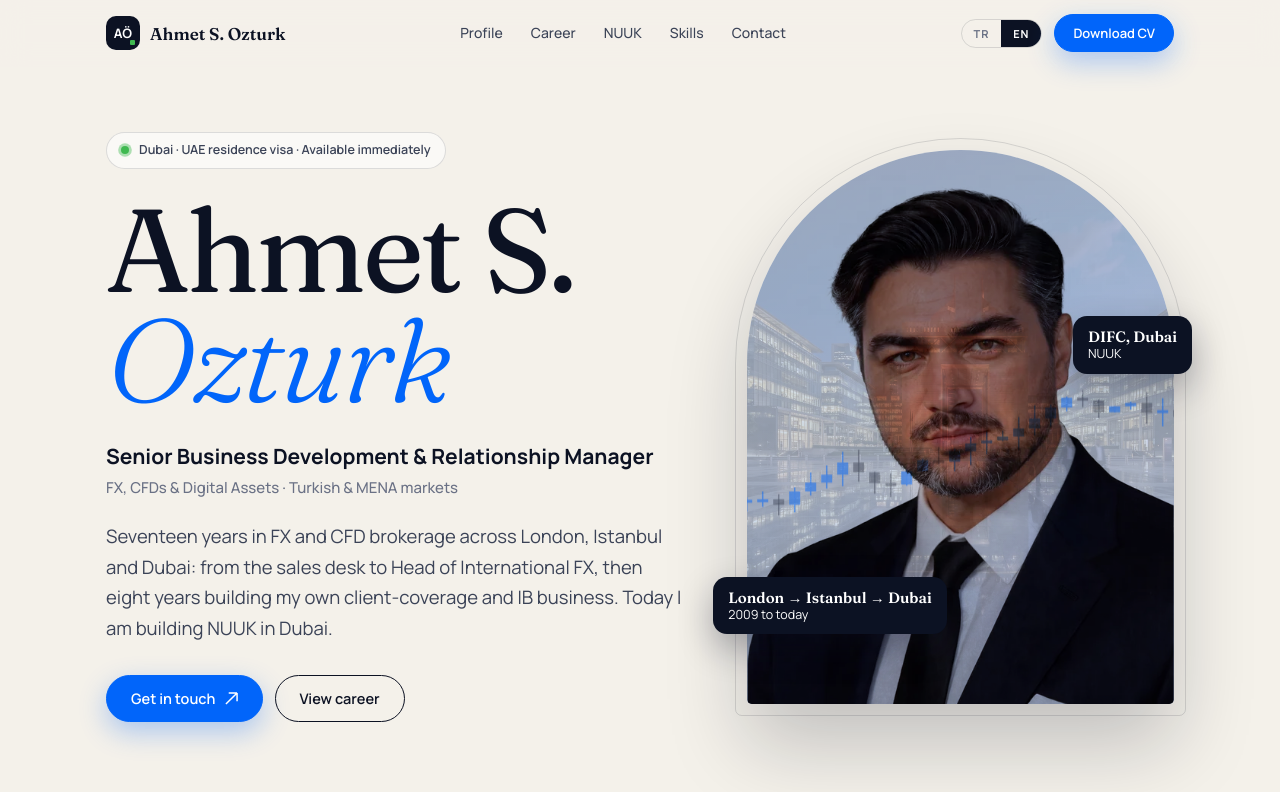
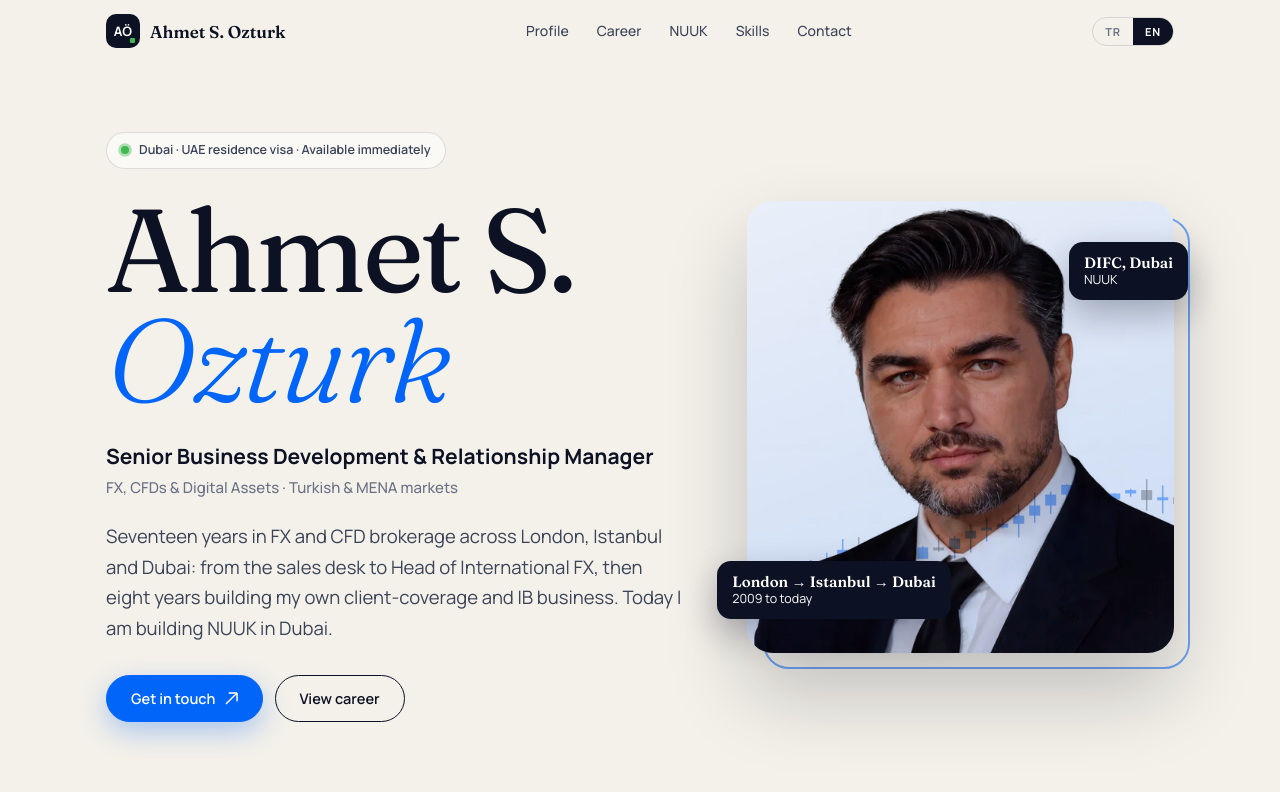
Before and after one commit to ahmetsozt/Ahmetsozturk, a plain HTML site: page index.html in a window 1280 px wide. Shown: the top 792 px of the page. Drawn offline with Linux system fonts and the light colour scheme.

Commit message:
feat: square portrait frame, remove public CV download
Co-Authored-By: Claude Sonnet 5.5 <noreply@anthropic.com>

```diff
--- a/assets/css/site.css
+++ b/assets/css/site.css
@@ -57,15 +57,15 @@ h1 em{font-style:italic;font-weight:300;color:var(--blue)}
 .lead{font-size:clamp(16px,1.6vw,18.5px);color:var(--ink-2);max-width:54ch;margin-bottom:32px}
 .cta{display:flex;flex-wrap:wrap;gap:12px}
 
-.arch{position:relative;justify-self:end;width:min(100%,430px);aspect-ratio:4/5.2}
-.arch-clip{position:absolute;inset:0;border-radius:999px 999px 22px 22px;overflow:hidden;background:linear-gradient(180deg,#dfe8f7,#c5d6f2);box-shadow:0 40px 80px rgb(12 18 35 / .22)}
+.arch{position:relative;justify-self:end;width:min(100%,430px);aspect-ratio:1/1.06}
+.arch-clip{position:absolute;inset:0;border-radius:26px;overflow:hidden;background:linear-gradient(160deg,#e9eff9,#c9d9f3);box-shadow:0 40px 80px rgb(12 18 35 / .22)}
 .arch-clip img.bg{position:absolute;inset:0;width:100%;height:100%;object-fit:cover;opacity:.32;mix-blend-mode:multiply;filter:saturate(.7)}
-.arch-clip canvas{position:absolute;inset:0;width:100%;height:100%;opacity:.55}
-.arch-clip img.me{position:absolute;left:50%;bottom:0;width:100%;height:auto;transform:translateX(-50%);mix-blend-mode:multiply}
-.arch-ring{position:absolute;inset:-12px;border:1px solid var(--line);border-radius:999px 999px 30px 30px;pointer-events:none}
+.arch-clip canvas{position:absolute;left:0;bottom:0;width:100%;height:42%;opacity:.5}
+.arch-clip img.me{position:absolute;inset:0;width:100%;height:100%;object-fit:cover;object-position:50% 8%;mix-blend-mode:multiply}
+.arch-ring{position:absolute;inset:0;transform:translate(16px,16px);border:2px solid var(--blue);border-radius:26px;opacity:.55;pointer-events:none}
 .tag{position:absolute;z-index:2;background:var(--ink);color:#fff;border-radius:14px;padding:11px 15px;font-size:12.5px;line-height:1.35;box-shadow:0 14px 34px rgb(12 18 35 / .3)}
 .tag b{display:block;font:600 15px var(--serif)}
-.tag.a{left:-34px;bottom:70px}.tag.b{right:-18px;top:30%}
+.tag.a{left:-30px;bottom:34px}.tag.b{right:-14px;top:9%}
 
 .stats{display:grid;grid-template-columns:repeat(4,1fr);margin-top:72px;border-top:1px solid var(--ink)}
 .stat{padding:26px 22px 28px 0}
--- a/index.html
+++ b/index.html
@@ -45,7 +45,6 @@
     </div>
     <div class="nav-r">
       <div class="lang" role="group" aria-label="Language"><button data-l="tr" aria-pressed="false">TR</button><button data-l="en" aria-pressed="true">EN</button></div>
-      <a class="btn solid sm" href="assets/Ahmet-S-Ozturk-CV.pdf" download><span data-tr>CV indir</span><span data-en>Download CV</span></a>
     </div>
   </div>
 </nav>
@@ -68,7 +67,6 @@
       <div class="arch rv" aria-hidden="false">
         <div class="arch-ring"></div>
         <div class="arch-clip">
-          <img class="bg" src="assets/img/difc-720.webp" alt="" width="720" height="894">
           <canvas id="field" aria-hidden="true"></canvas>
           <img class="me" src="assets/img/portrait-900.webp" srcset="assets/img/portrait-560.webp 560w, assets/img/portrait-900.webp 900w" sizes="430px" width="900" height="1117" alt="Portrait of Ahmet S. Ozturk" fetchpriority="high">
         </div>
@@ -219,7 +217,6 @@
         <a class="crow" href="https://wa.me/971586884464" target="_blank" rel="noopener"><span class="k">WhatsApp</span><span class="v"><span data-tr>Mesaj gönder</span><span data-en>Send a message</span></span></a>
         <a class="crow" href="https://www.linkedin.com/in/ahmetsozturk/" target="_blank" rel="noopener"><span class="k">LinkedIn</span><span class="v">/in/ahmetsozturk</span></a>
         <a class="crow" href="https://www.nuukquant.com/card/" target="_blank" rel="noopener"><span class="k"><span data-tr>Dijital kart</span><span data-en>Digital card</span></span><span class="v">nuukquant.com/card</span></a>
-        <a class="crow" href="assets/Ahmet-S-Ozturk-CV.pdf" download><span class="k">CV</span><span class="v"><span data-tr>PDF indir</span><span data-en>Download PDF</span></span></a>
       </div>
     </div>
   </div>
```
